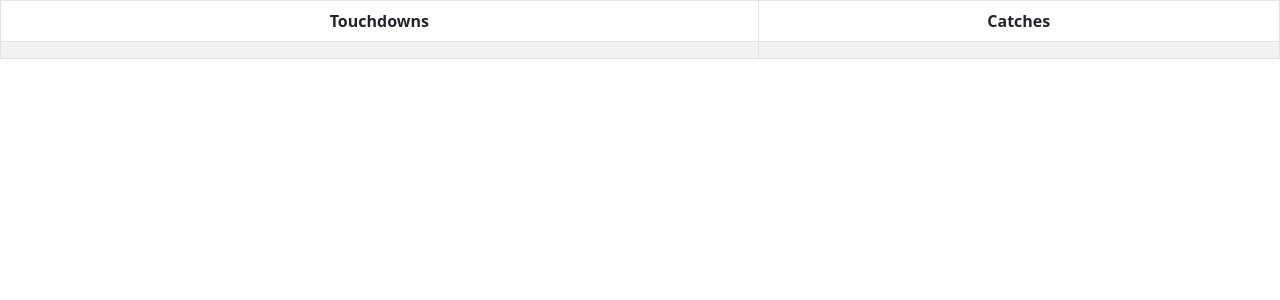
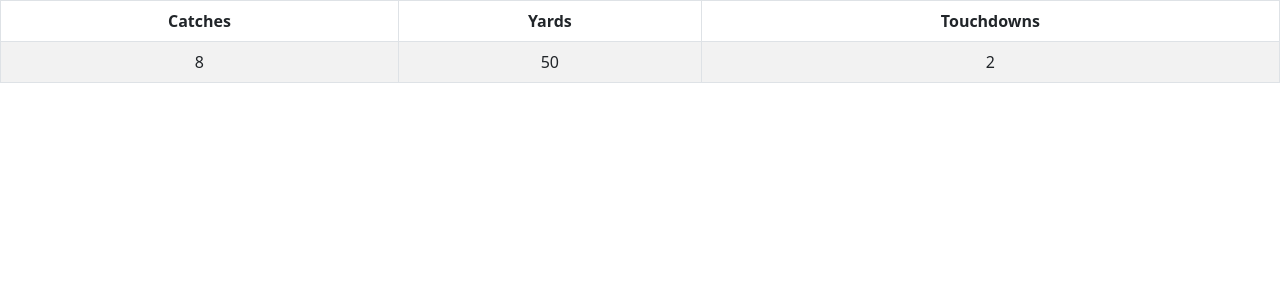
Before and after one commit to Will-Gon/football-table, a React (Create React App) app: page / in a window 1280 px wide. Shown: the top 300 px of the page. Built offline with nearby package versions, Linux system fonts and the light colour scheme.

Commit message:
fix small bug

```diff
--- a/src/App.js
+++ b/src/App.js
@@ -4,13 +4,14 @@ import './App.css';
 
 const App = () => {
   const players = [
-    {catches: "", touchdowns: ""}
+    {catches: 8, touchdowns: 2, yards: 50}
   ]
 
   const renderTable = (player, index) => {
     return (
       <tr key={index}>
         <td>{player.catches}</td>
+        <td>{player.yards}</td>
         <td>{player.touchdowns}</td>
       </tr>
     );
--- a/src/components/Table/Table.js
+++ b/src/components/Table/Table.js
@@ -8,8 +8,9 @@ const Table = (props) => {
           <ReactBootStrap.Table striped bordered hover>
         <thead>
           <tr>
+            <th>Catches</th>
+            <th>Yards</th>
             <th>Touchdowns</th>
-            <th>Catches</th>
           </tr>
         </thead>
         <tbody>
```
